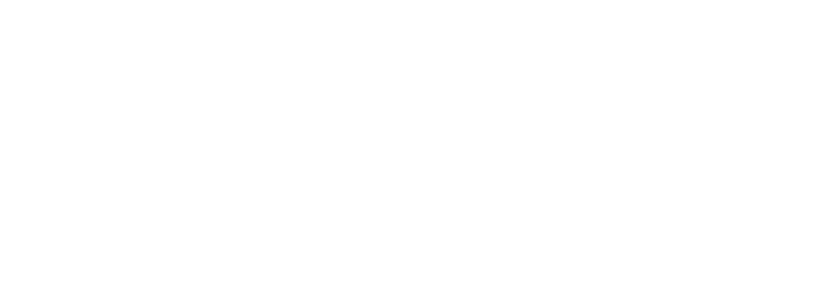
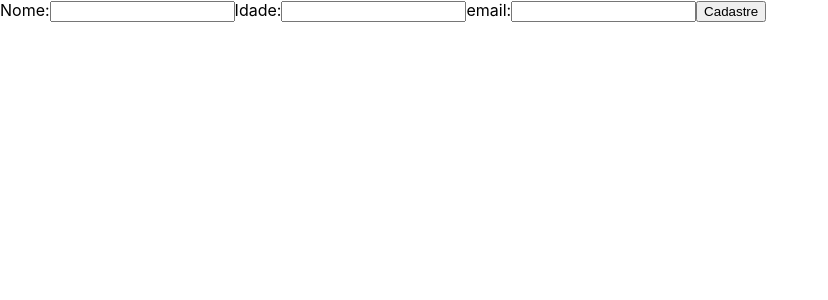
Before and after one commit to o-flores/trybe-exercise-16.3, a React (Create React App) app: page /register in a window 1280 px wide. Shown: the top 300 px of the page, without its empty margins (0-828 px from the left). Built offline with nearby package versions, Linux system fonts and the light colour scheme.

Commit message:
feat: cria a pagina clients e a logica para adicionar um usuario ao estado global

```diff
--- a/src/App.js
+++ b/src/App.js
@@ -3,6 +3,7 @@ import { BrowserRouter, Route } from 'react-router-dom';
 import Home from './pages/Home';
 import Login from './pages/Login';
 import Clients from './pages/Clients';
+import Register from './pages/Register';
 
 function App() {
   return (
@@ -10,6 +11,7 @@ function App() {
       <Route exact path='/' component={ Home } />
       <Route exact path='/login' component={ Login } />
       <Route path='/clients' component={ Clients } />
+      <Route path='/register' component={ Register } />
     </BrowserRouter>
   );
 }
--- /dev/null
+++ b/src/Redux/actions/registerAction.js
@@ -0,0 +1,10 @@
+export const REGISTER = 'REGISTER';
+
+export const registerAction = ({name , email, age}) => ({
+  type: REGISTER,
+  payload: {
+    name,
+    email,
+    age,
+  }
+})
--- a/src/Redux/reducers/index.js
+++ b/src/Redux/reducers/index.js
@@ -1,8 +1,10 @@
 import { combineReducers } from 'redux';
 import authReducer from './authReducer';
+import registerReducer from './registerReducer';
 
 const rootReducer = combineReducers({
   authReducer,
+  registerReducer,
 });
 
 export default rootReducer;
--- /dev/null
+++ b/src/Redux/reducers/registerReducer.js
@@ -0,0 +1,16 @@
+import { REGISTER } from '../actions/registerAction';
+
+const INITIAL_STATE = {
+  users: [],
+};
+
+function registerReducer(state = INITIAL_STATE, action) {
+  switch (action.type) {
+    case REGISTER:
+      return {...state, users: [...state.users, action.payload]};
+    default:
+      return state;
+  }
+}
+
+export default registerReducer;
--- a/src/pages/Clients.jsx
+++ b/src/pages/Clients.jsx
@@ -1,16 +1,22 @@
 import React from 'react';
 import { connect } from 'react-redux';
+import { Link } from 'react-router-dom';
 
 class Clients extends React.Component {
   render() {
-    const { login } = this.props;
-    if(!login) return <div>Nenhum cliente cadastrado!</div>
-    return (
-      <h1>Lista de Clientes</h1>
-    )
+    const { login, registers } = this.props;
+    if(!login) return <div>Login não efetuado!</div>
+    if (registers.length < 1)
+      return (
+        <div>
+          <div>Nenhum cliente cadastrado</div>
+          <Link to="/register">Cadastre agora!</Link>
+        </div>
+      );
   }
 }
 const mapStateToProps = (state) => ({
   login: state.authReducer.authentication,
+  registers: state.registerReducer.users,
 })
 export default connect(mapStateToProps, null)(Clients);
--- /dev/null
+++ b/src/pages/Register.jsx
@@ -0,0 +1,52 @@
+import React from 'react';
+import { connect } from 'react-redux';
+import { registerAction } from '../Redux/actions/registerAction';
+
+class Register extends React.Component {
+  constructor() {
+    super();
+    this.state = {
+      email: '',
+      age: '',
+      name: '',
+    }
+  }
+  handleChange = (event) => {
+    const { name, value } = event.target
+    this.setState({
+      [name]: value,
+    })
+  }
+
+  render() {
+    const { register } = this.props;
+    const { email, age, name } = this.state;
+    return (
+      <form>
+        <label htmlFor='name'>
+          Nome:
+          <input onChange={ this.handleChange } name='name' type='text'></input>
+        </label>
+
+        <label htmlFor='age'>
+          Idade:
+          <input onChange={ this.handleChange } name='age' type='number'></input>
+        </label>
+
+        <label htmlFor='email'>
+          email:
+          <input onChange={ this.handleChange } name='email' type='email'></input>
+        </label>
+
+        <button onClick={ () => register({email, age, name}) } type='button'>Cadastre</button>
+
+      </form>
+    )
+  }
+}
+
+const mapDispatchToProps = (dispatch) => ({
+  register: (value) => dispatch(registerAction(value))
+})
+
+export default connect(null, mapDispatchToProps)(Register);
```
